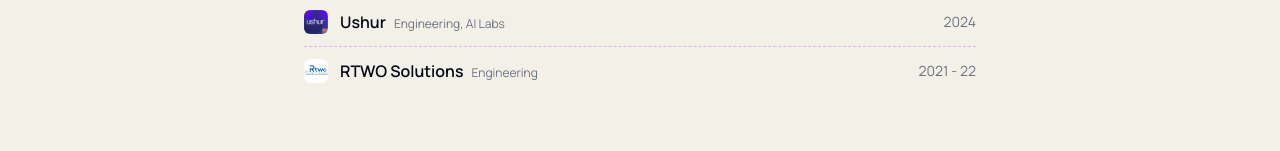
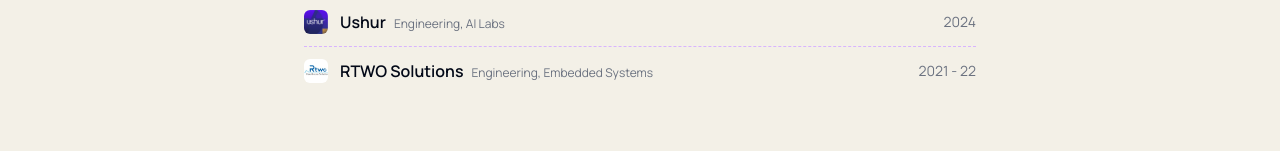
Before and after one commit to VishnuK1947/vishnukadaba.dev, a React (Vite) app: page / in a window 1280 px wide. Shown: the part 801-952 px from the top of the page. Built offline with nearby package versions, Linux system fonts and the light colour scheme.

Commit message:
rtwo to embedded engineerin

```diff
--- a/src/data/workExperience.ts
+++ b/src/data/workExperience.ts
@@ -44,7 +44,7 @@ export const workExperience: WorkExperienceItem[] = [
   },
   {
     company: 'RTWO Solutions',
-    role: 'Engineering',
+    role: 'Engineering, Embedded Systems',
     period: '2021 - 22',
     logo: '/rtwo.png',
     link: 'https://www.rtwohealthcare.com/',
```
